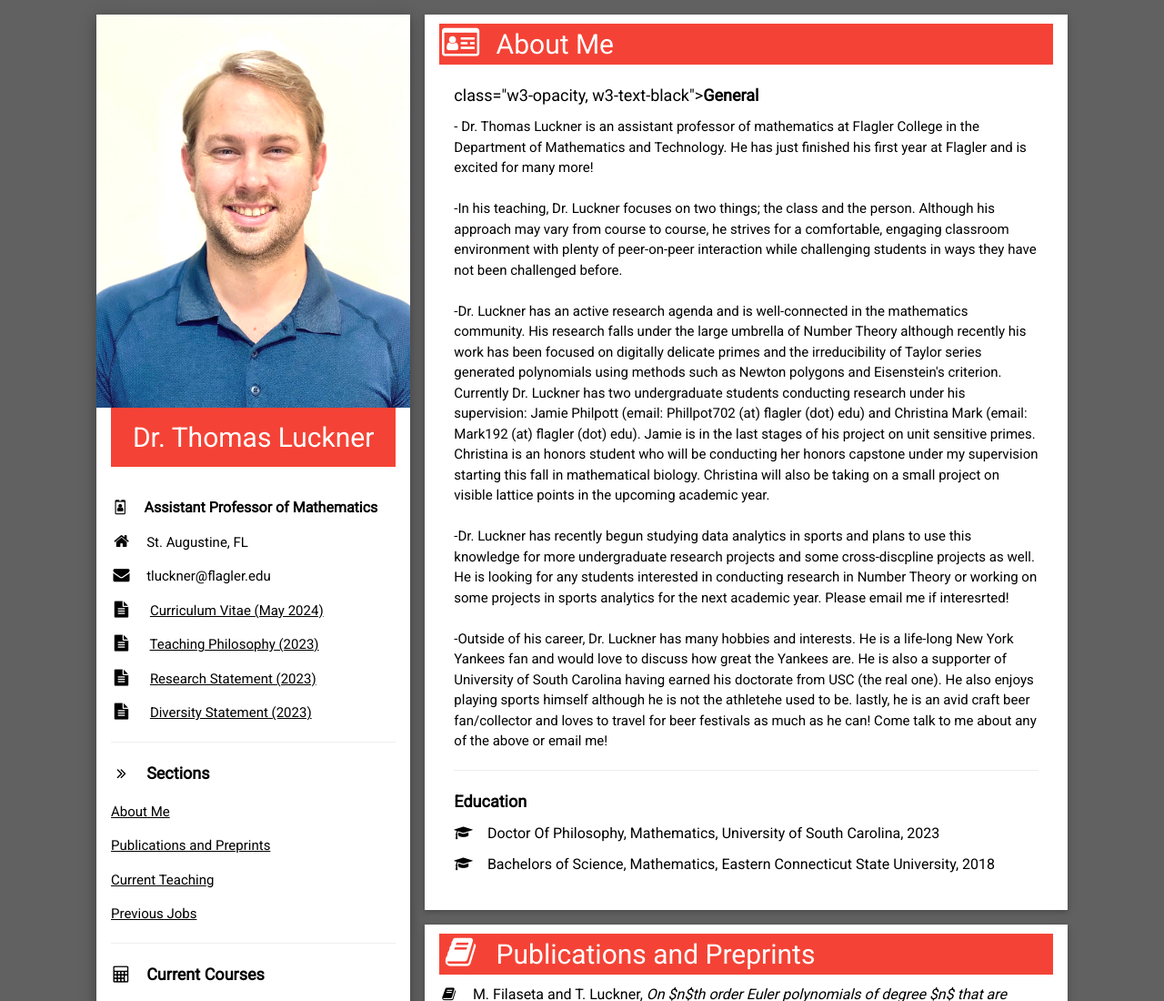
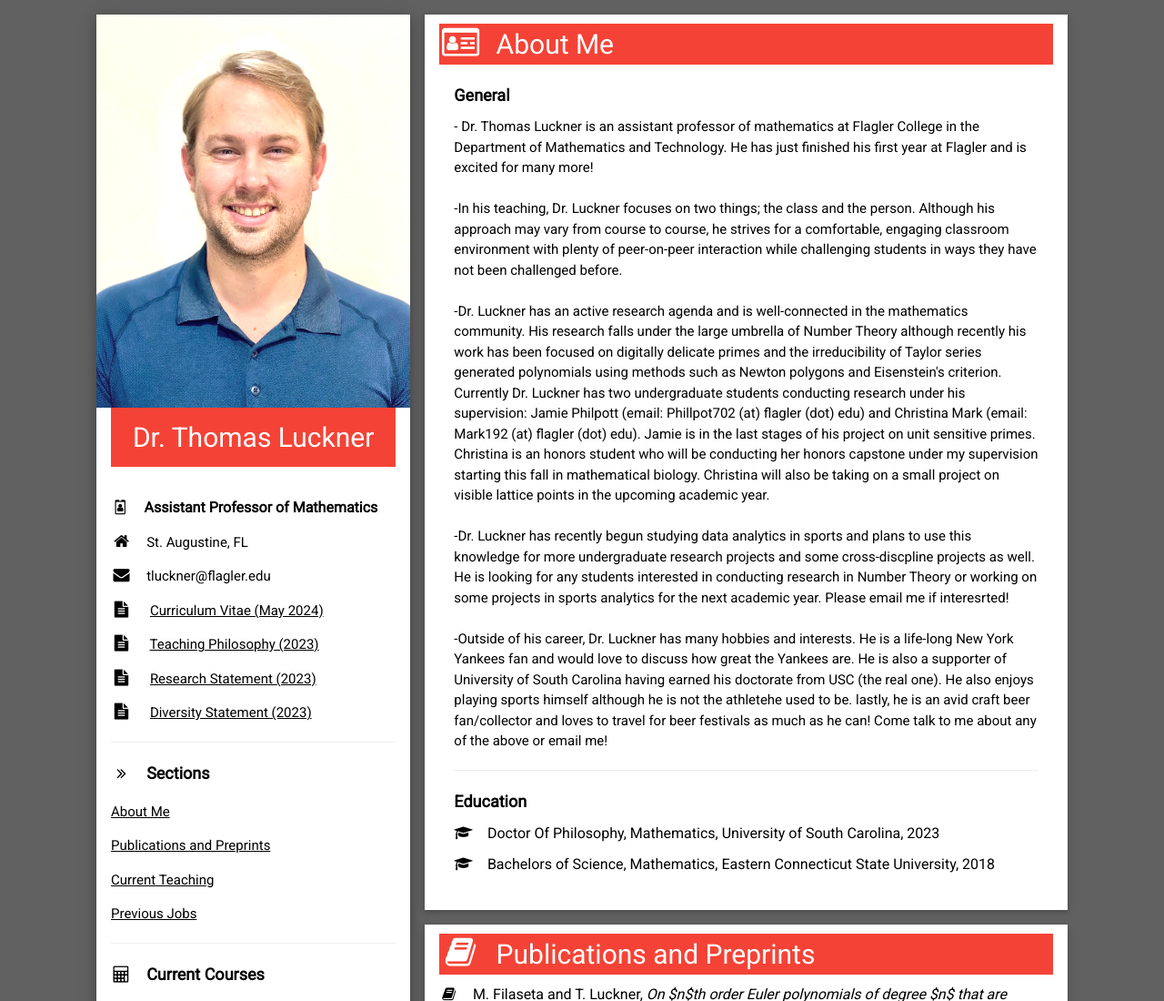
Before and after one commit to tluckner/website, a plain HTML site: page index.html in a window 1280 px wide. Shown: the top 1100 px of the page at 91% size. Drawn offline with nearby package versions, Linux system fonts and the light colour scheme.

Commit message:
Update index.html

```diff
--- a/index.html
+++ b/index.html
@@ -96,7 +96,7 @@ ul.a {
             <div class="w3-container w3-card w3-white w3-margin-bottom">
                 <h2 class="w3-padding-16, w3-red"><i class="fa fa-id-card-o fa-fw w3-margin-right w3-xxlarge"></i>About Me</h2>
                 <div class="w3-container">
-					<h5>class="w3-opacity, w3-text-black"><b>General</b></h5>
+		<h5 class="w3-opacity, w3-text-black"><b>General</b></h5>
 			 -  Dr. Thomas Luckner is an assistant professor of mathematics at Flagler College in the Department of Mathematics and Technology.
 				He has just finished his first year at Flagler and is excited for many more!
 			<br>
```
